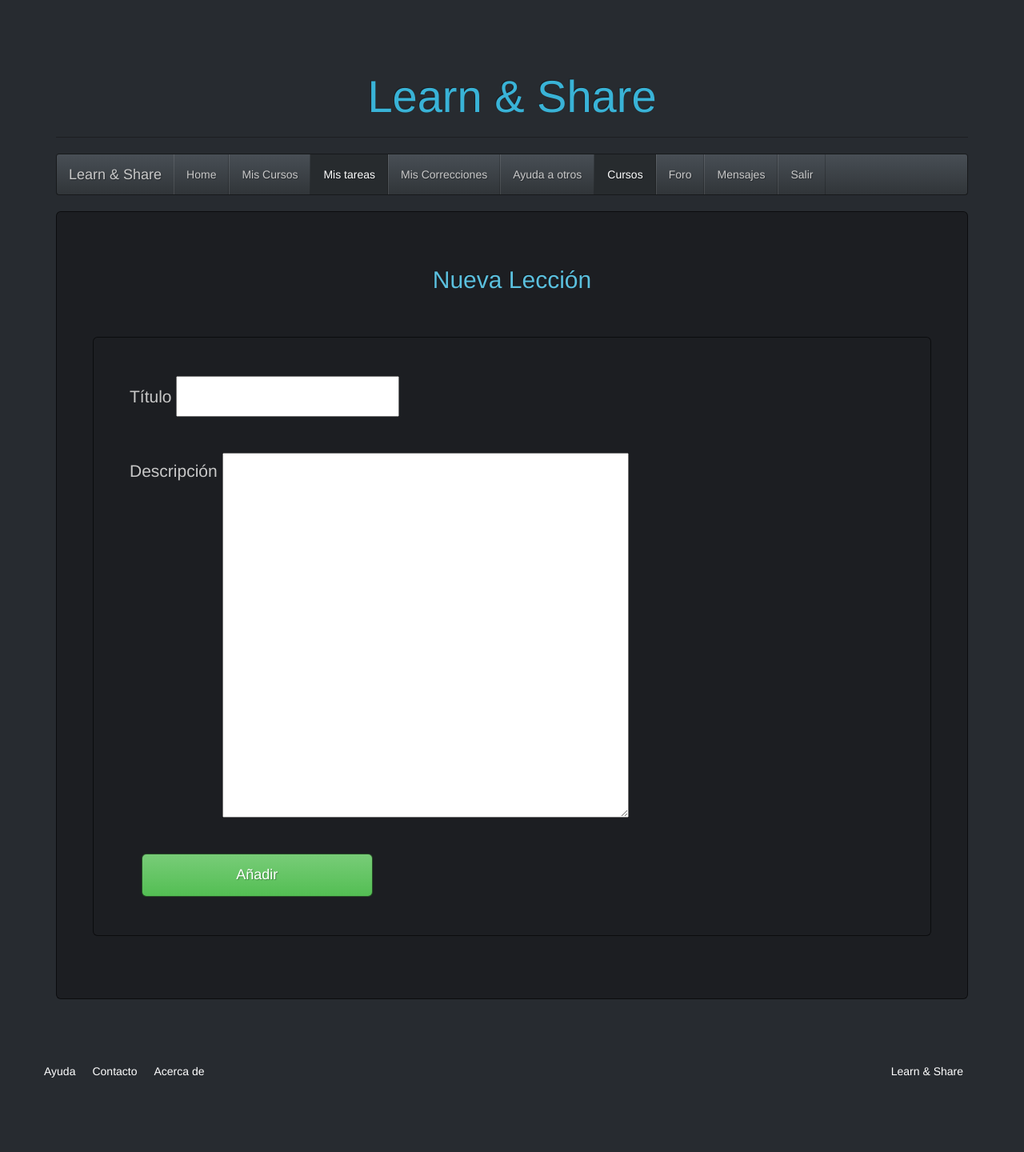
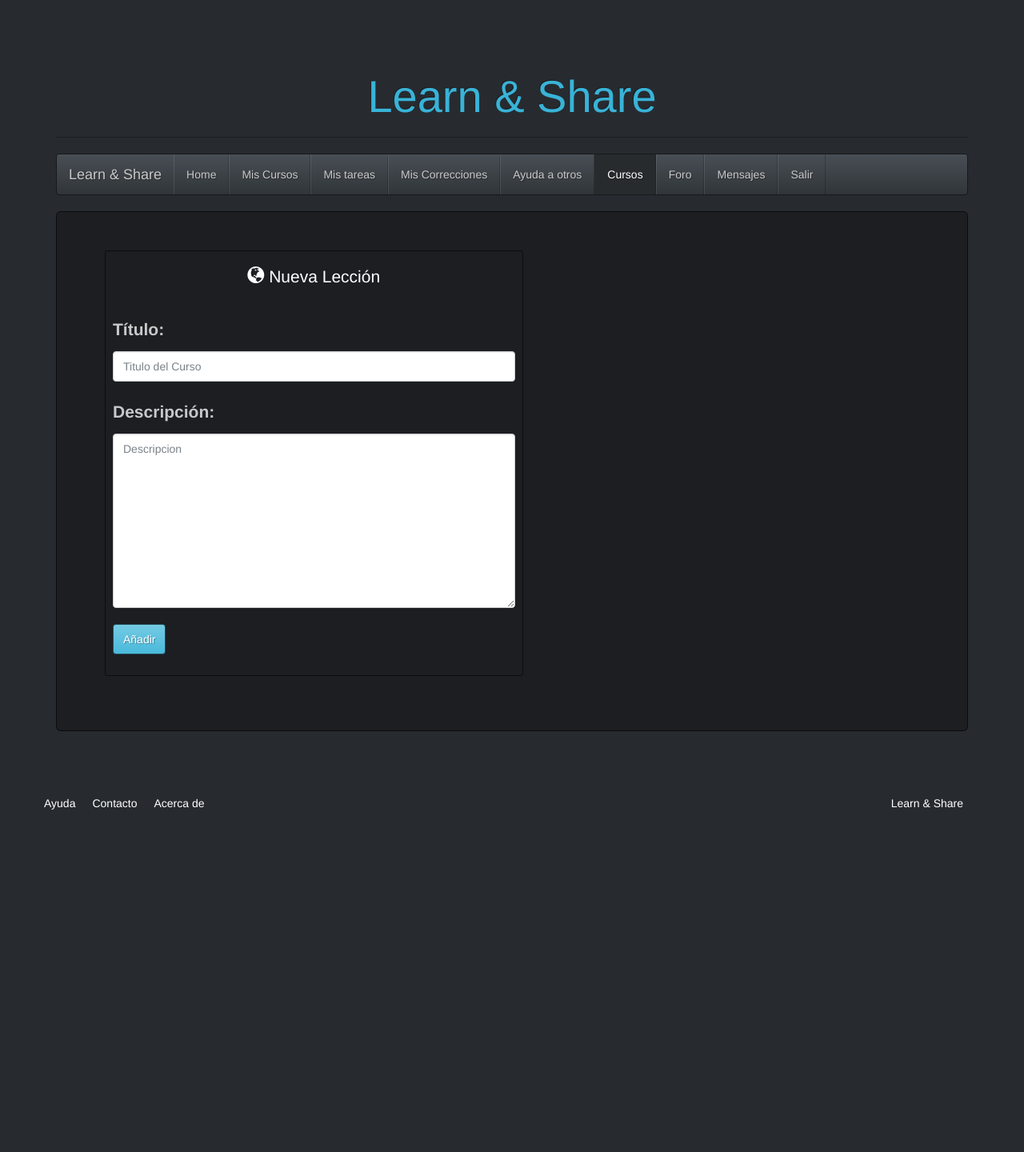
Before and after one commit to ULL-ETSII-GRADO-SYTW-1314/learn-share, a Django app: page /curso/add_lec/1/ in a window 1280 px wide. Shown: the whole page at 80% size. After the commit the page ends 1012 px from the top, so only its background shows below. Run offline with Django 3.2, Linux system fonts and the light colour scheme; the visitor is signed in with stand-in values (Sample User, id 1).

Commit message:
Ultimo chequeo

```diff
--- a/Learn/templates/base.html
+++ b/Learn/templates/base.html
@@ -32,9 +32,9 @@
                   {% if user.is_authenticated %}
                   <li {% if title == "Home" %} class="active" {% endif%}><a href="/home">Home</a></li>
                   {% if user.is_staff %} <li {% if title == "Mis Cursos" %} class="active" {% endif%}><a href="/mycourses">Mis Cursos</a></li> {% endif %}
-                  <li {% if title == "Mis tareas" or "Edicion de Cursos" %} class="active" {% endif%}><a href="/mytasks">Mis tareas</a></li>
+                  <li {% if title == "Mis tareas" %} class="active" {% endif%}><a href="/mytasks">Mis tareas</a></li>
     						  <li {% if title == "Mis Correcciones" %} class="active" {% endif%}><a href="/myreviews">Mis Correcciones</a></li>
-                  <li {% if title == "Revisiones" %} class="active" {% endif%}><a href="/reviews">Ayuda a otros</a></li>
+                  <li {% if title == "Ayudaaotros" %} class="active" {% endif%}><a href="/reviews">Ayuda a otros</a></li>
                   <li {% if title == "Cursos" %} class="active" {% endif%}><a href="/curso/list">Cursos</a></li>
                   <li {% if title == "Foro" %} class="active" {% endif%}><a href="#">Foro</a></li>
                   <li {% if title == "Mensaje" %} class="active" {% endif%}><a href="#">Mensajes</a></li>
--- a/Learn/templates/curso_edit_lecc.html
+++ b/Learn/templates/curso_edit_lecc.html
@@ -9,12 +9,12 @@
                   <legend><a href="http://www.jquery2dotnet.com"><i class="glyphicon glyphicon-globe"></i></a> Editar Lección</legend>
                   <div align="left" class="form-group">
                      <div class="col-lg-12">
-                        <label>Título: </label><input id="id_title" maxlength="30" name="title" type="text" value= "{{ leccion.titulo }}" />
+                        <label>Título: </label><input placeholder='Titulo del Curso' class="form-control" id="id_title" maxlength="30" name="title" type="text" value= "{{ leccion.titulo }}" />
                      </div>
                   </div>
                   <div align="left" class="form-group">
                      <div class="col-lg-12">
-                        <label>Descripción: </label><textarea id="id_decripcion" maxlength="450" name="description" type="text" />{{ leccion.descripcion }}</textarea>
+                        <label>Descripción: </label><textarea placeholder='Descripción' class="form-control" id="id_decripcion" maxlength="450" name="description" type="text" />{{ leccion.descripcion }}</textarea>
                      </div>
                   </div>
                   <div class="form-group">
--- a/Learn/templates/curso_lecc.html
+++ b/Learn/templates/curso_lecc.html
@@ -1,23 +1,31 @@
 {% extends "base.html" %}
 {% block content %}
-<h2 class="text-info">Nueva Lección</h2><br/>
-<div class="jumbotron">
-   <div class="row">
-      <form action="#" method="post" class="form-horizontal" role="form">{% csrf_token %}
-         <div align="left">
-            Título
-            {{ formulario.title }}
-            <br/><br>Descripción
-            {{ formulario.description }}
-            <br/>
+<div class="container col-lg-24">
+   <div class="col-lg-11">
+      <div class="row" >
+         <div class="col-xs-12 col-sm-8 col-md-6 well well-sm">
+            <form action="#" method="post" class="form-horizontal" role="form">{% csrf_token %}
+               <fieldset>
+                  <legend><a href="http://www.jquery2dotnet.com"><i class="glyphicon glyphicon-globe"></i></a> Nueva Lección</legend>
+                  <div align="left" class="form-group">
+                     <div class="col-lg-12">
+                        <label>Título: </label>{{ formulario.title }}
+                     </div>
+                  </div>
+                  <div align="left" class="form-group">
+                     <div class="col-lg-12">
+                        <label>Descripción: </label>{{ formulario.description }}
+                     </div>
+                  </div>
+                  <div class="form-group">
+                     <div class="col-lg-1">
+                        <button class="btn btn-default btn-info" type="submit">Añadir</button>
+                     </div>
+                  </div>
+               </fieldset>
+            </form>
          </div>
-         <div class="col-xs-6 col-sm-4 col-md-4">
-            <br/>
-            <button class="btn btn-lg btn-success btn-block" type="submit">Añadir</button>
-         </div>
-      </form>
+      </div>
    </div>
 </div>
-
-
 {% endblock %}
--- a/Learn/templates/list_lessons.html
+++ b/Learn/templates/list_lessons.html
@@ -1,6 +1,6 @@
 {% extends "base.html" %}
 {% block content %}
-   <h2 class="text-info">{{Curso.titulo}}</h2><br/>
+   <h2 class="text-info">Curso: {{Curso.titulo}}</h2><br/>
    <div class="jumbotron">
       <div class="row">
          <h4>Lecciones</h4>
@@ -8,7 +8,7 @@
             <div class="col-lg-12">
                <div class="panel panel-default">
                   <div class="panel-body">
-                     <p> {{ leccion.titulo}}<br/><br/>
+                     <p> Lección: {{ leccion.titulo}}<br/><br/>
                      <a href="./{{leccion.id}}"><input class="btn btn-mini btn-info btn-success" type="button" name="buttonseguir" value="Realizar"/></a>
                      <a href=""><input class="btn btn-mini btn-primary btn-success" type="button" name="buttonseguir" value="Corrección"/></a></p>
                   </div>
--- a/Learn/templates/my_tasks.html
+++ b/Learn/templates/my_tasks.html
@@ -1,6 +1,6 @@
 {% extends "base.html" %}
 {% block content %}
-<h2 class="text-info">Revisiones</h2>
+<h2 class="text-info">Mis Tareas</h2>
 <div class="jumbotron">
 	<div class="row">
 		{% for task in tareas %}
--- a/Learn/templates/review_list.html
+++ b/Learn/templates/review_list.html
@@ -1,6 +1,6 @@
 {% extends "base.html" %}
 {% block content %}
-<h2 class="text-info">Revisiones</h2>
+<h2 class="text-info">Mis correcciones</h2>
 <div class="jumbotron">
 	<div class="row">
 		{% for revision in revisiones %}
@@ -9,7 +9,7 @@
 					<div class="panel-body">
 							<p>Titulo: {{revision.tarea.leccion.titulo}}</p>
 														<p>Nota: {{revision.nota}}</p>
-							<a href="/myreviews/{{ revision.id }}/"><input class="btn btn-primary btn-sm btn-success" type="button" name="buttonseguir" value="corregir"/></a>
+							<a href="/myreviews/{{ revision.id }}/"><input class="btn btn-primary btn-sm btn-success" type="button" name="buttonseguir" value="Modificar"/></a>
 
 						</div>
 					</div>
--- a/Learn/templates/review_new.html
+++ b/Learn/templates/review_new.html
@@ -14,7 +14,7 @@
 					</div>
 				<form action="#" method="post" role="form" class="bs-example form-horizontal">{% csrf_token %}
                     <fieldset>
-                        <legend><a href="http://www.jquery2dotnet.com"><i class="glyphicon glyphicon-book"></i></a> Crea un nuevo curso</legend>
+                        <legend><a href="http://www.jquery2dotnet.com"><i class="glyphicon glyphicon-book"></i></a> Comentario para el usuario</legend>
                             <div class="form-group">
                                 <div class="col-lg-10">
                                     {{ formulario.body }}
@@ -27,7 +27,7 @@
                             </div>
                             <div class="form-group">
                                 <div class="col-lg-10">
-                                    <button class="btn btn-default btn-info" type="submit">Enviar correcion</button>
+                                    <button class="btn btn-default btn-info" type="submit">Enviar correción</button>
                                 </div>
                             </div>
                     </fieldset>
--- a/Learn/templates/task_list.html
+++ b/Learn/templates/task_list.html
@@ -1,6 +1,6 @@
 {% extends "base.html" %}
 {% block content %}
-<h2 class="text-info">Revisiones</h2>
+<h2 class="text-info">Ayuda a Otros</h2>
 <div class="jumbotron">
 	<div class="row">
 		{% for task in revisiones %}
--- a/cursos/forms.py
+++ b/cursos/forms.py
@@ -8,8 +8,8 @@ class CourseForm(forms.Form):
 	prize = forms.IntegerField(widget=forms.TextInput(attrs={'placeholder': 'Puntos necesarios', 'class':"form-control"}),min_value=0, max_value=9999)
 
 class LeccionForm(forms.Form):
-	title = forms.RegexField(regex=r'^[\w.@+-]+$',max_length=155)
-	description = forms.CharField(widget=forms.Textarea)
+	title = forms.RegexField(widget=forms.TextInput(attrs={'placeholder': 'Titulo del Curso', 'class':"form-control"}),regex=r'^[\w.@+-]+$',max_length=155)
+	description = forms.CharField(widget=forms.Textarea(attrs={'placeholder': 'Descripcion', 'class':"form-control"}))
 class TaskForm(forms.Form):
 	body = forms.CharField(widget=forms.Textarea)
 class ReviewForm(forms.Form):
--- a/cursos/views.py
+++ b/cursos/views.py
@@ -150,7 +150,7 @@ def task_list(request):
     for t in tasks:
         if t not in rev_:
             tasks_.append(t)
-    return render_to_response('task_list.html', {'title':'Revisiones', 'revisiones':tasks_}, context_instance=RequestContext(request) )
+    return render_to_response('task_list.html', {'title':'Ayudaaotros', 'revisiones':tasks_}, context_instance=RequestContext(request) )
 ##Vista de lista de revisiones
 def review_new(request,task_id):
     state = " Se dispone a realizar un nuevo registro.Recuerde que todos los campos son obligatorios"
```
Also changed, not shown: Learn/templates/new_task.html (+3 -4 lines).
